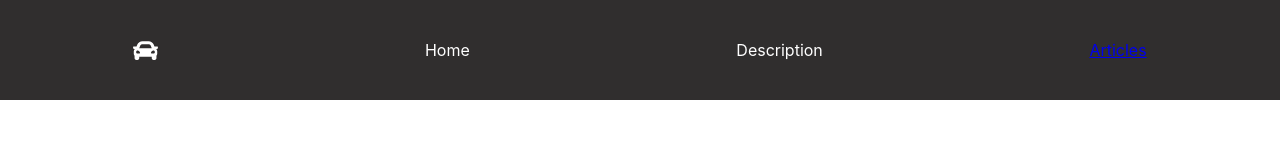
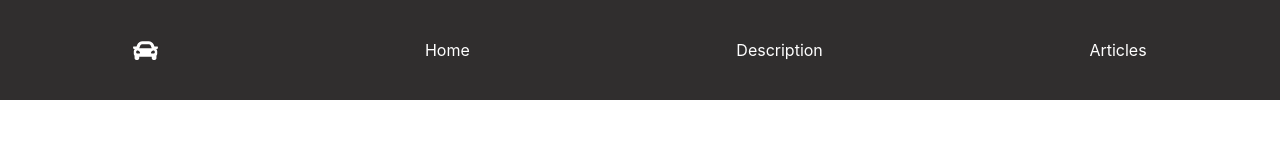
Before and after one commit to KarthikPaidipalli/cars, a React (Create React App) app in the folder lovecars/: page / in a window 1280 px wide. Shown: the top 160 px of the page. Built offline with nearby package versions, Linux system fonts and the light colour scheme.

Commit message:
thirddid

```diff
--- a/lovecars/src/components/Header/index.css
+++ b/lovecars/src/components/Header/index.css
@@ -23,7 +23,10 @@
     transform: scaleX(0); /* Initially no width */
     transition: transform 0.3s ease; /* Add transition effect */
 }
-
+.underscore{
+    text-decoration: none;
+    color: white;
+}
 .headercontainer *:hover::after {
     transform: scaleX(1); /* Increase width on hover */
 }
--- a/lovecars/src/components/Header/index.js
+++ b/lovecars/src/components/Header/index.js
@@ -1,14 +1,13 @@
 
 import "./index.css";
 import { FaCar } from "react-icons/fa";
-
 const Header = () => {
     return (
         <div className="headercontainer">
             <FaCar size={25} />
             <p>Home</p>
             <p>Description</p>
-            <a href="https://www.automotiveworld.com/articles/" target="_blank" rel="noopener noreferrer" className="art">Articles</a>
+            <a href="https://www.automotiveworld.com/articles/" target="_blank" rel="noopener noreferrer" className="underscore">Articles</a>
         </div>
     );
 };
```
